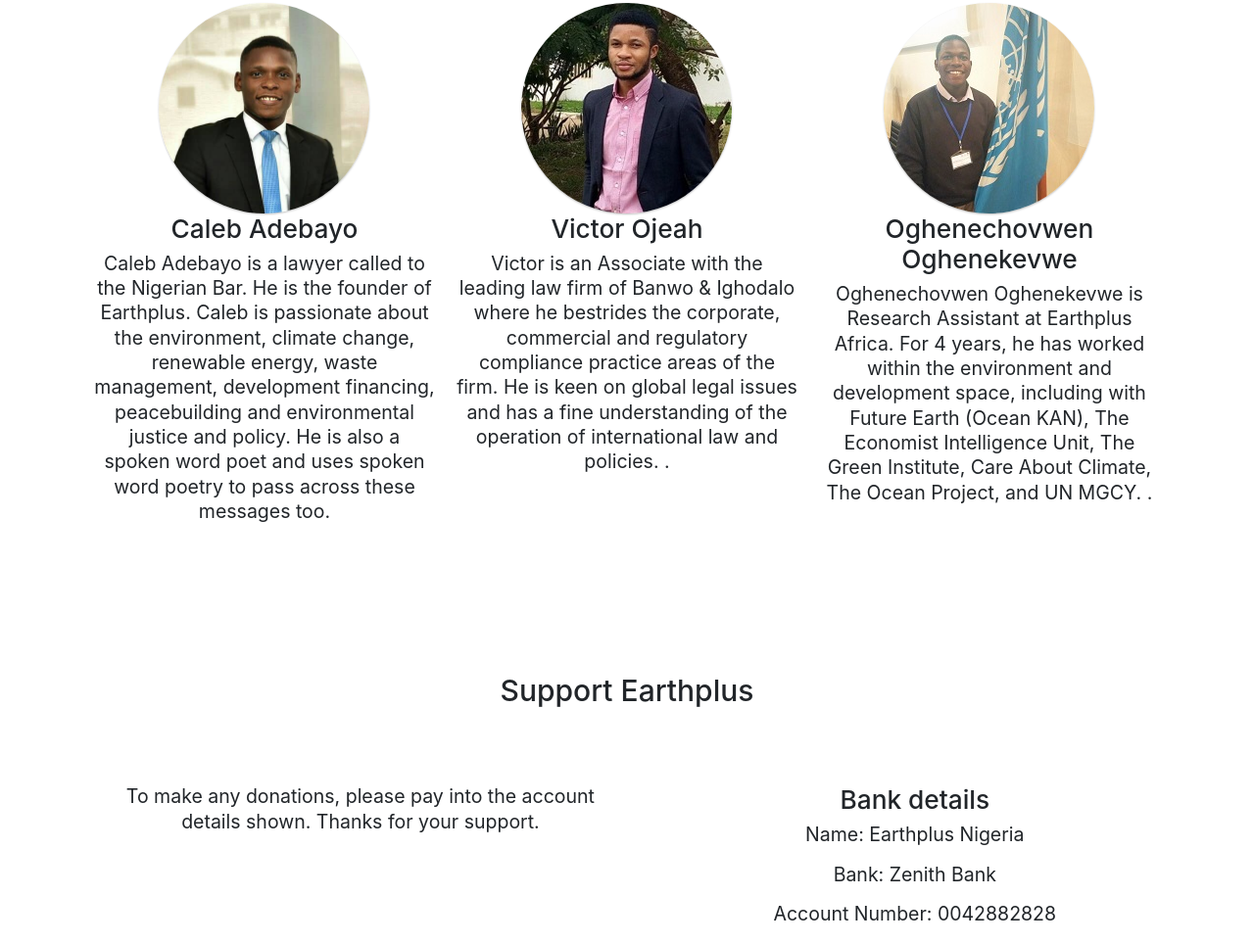
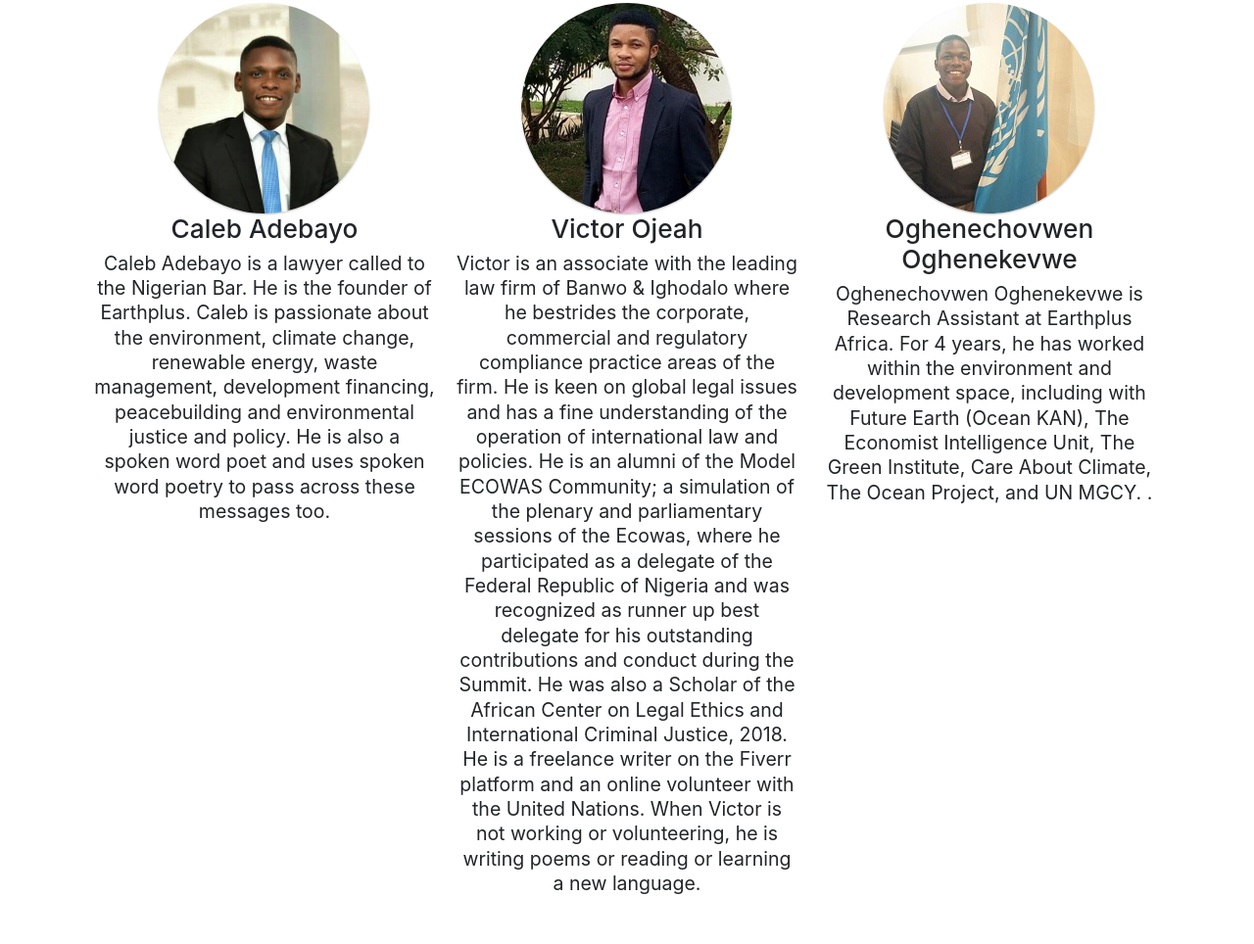
Before and after one commit to 0xfemi/earthplus, a plain HTML site: page index.html in a window 1280 px wide. Shown: the part 1893-2857 px from the top of the page at 98% size. Drawn offline with nearby package versions, Linux system fonts and the light colour scheme.

Commit message:
Update Victor's bio

```diff
--- a/index.html
+++ b/index.html
@@ -118,7 +118,10 @@
                     <div class="img-circle-div">
                         <img src="images/ojeah.jpg"/>
                         <h3>Victor Ojeah</h3>
-                        <p class="team_description">Victor is an Associate with the leading law firm of Banwo & Ighodalo where he bestrides the corporate, commercial and regulatory compliance practice areas of the firm. He is keen on global legal issues and has a fine understanding of the operation of international law and policies. .</p>
+                        <p class="team_description">
+                            Victor is an associate with the leading law firm of Banwo &amp; Ighodalo where he bestrides the corporate, commercial and regulatory compliance practice areas of the firm. He is keen on global legal issues and has a fine understanding of the operation of international law and policies.
+                            He is an alumni of the Model ECOWAS Community; a simulation of the plenary and parliamentary sessions of the Ecowas, where he participated as a delegate of the Federal Republic of Nigeria and was recognized as runner up best delegate for his outstanding contributions and conduct during the Summit. He was also a Scholar of the African Center on Legal Ethics and International Criminal Justice, 2018. He is a freelance writer on the Fiverr platform and an online volunteer with the United Nations.
+                            When Victor is not working or volunteering, he is writing poems or reading or learning a new language.</p>
                     </div>
                     <div class="img-circle-div">
                         <img src="images/oghene.jpg"/>
```
